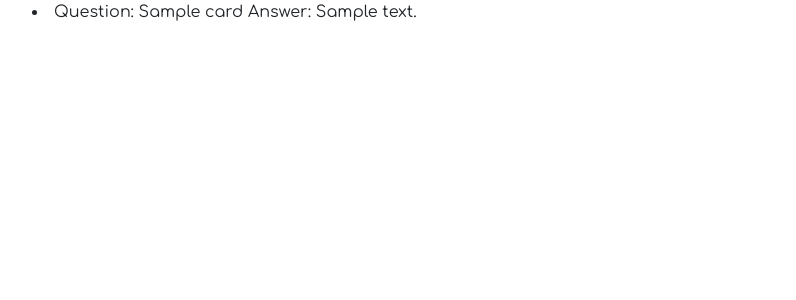
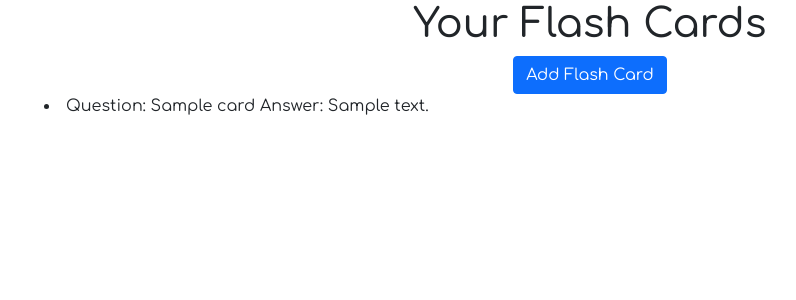
Before and after one commit to manish295/FlaskCards, a Flask app: page /set/1 in a window 1280 px wide. Shown: the top 300 px of the page, without its empty margins (50-846 px from the left). Run offline with Flask 2, Linux system fonts and the light colour scheme; a database or web service that is not in the repository returns one stand-in record (values such as "Sample title"); some libraries are stand-ins or nearby versions.

Commit message:
Added flash cards page

```diff
--- a/main.py
+++ b/main.py
@@ -56,6 +56,20 @@ def add_set():
     db.close()
     return json.dumps({"id": set_id, "name":name})
 
+@app.route("/add-card",  methods=["POST", "GET"])
+def add_card():
+    print("Incoming...")
+    print(request.get_json())
+    data = request.get_json()
+    question  = data["question"]
+    answer = data["answer"]
+    set_id = int(data["path"][5:])
+    print(set_id)
+    db = Database()
+    db.add_card(set_id, question, answer)
+    db.close()
+    return json.dumps({"question": question, "answer": answer})
+
 
 if __name__ == "__main__":
-    app.run(debug=True)
+    app.run(debug=True, host="0.0.0.0")
--- /dev/null
+++ b/static/flash.js
@@ -0,0 +1,46 @@
+$(document).ready(function() {
+    $('#addCardBtn').click(function () {
+        console.log("modal on");
+        $('#exampleModal').modal('show');
+    });
+
+    $('#closeModal').click(function() {
+        console.log("modal off");
+        $('#exampleModal').modal('hide');
+    });
+
+    $('#saveChanges').click(function() {
+        console.log("modal off");
+        var question = $('#questionField').val();
+        var answer = $('#answerField').val();
+        var path = window.location.pathname;
+        if (question == "" || answer == "") {
+            alert("Please fill out the fields!");
+            return;
+        }
+        postData({"question": question, "answer": answer, "path": path}, function(result) {
+            console.log(result);
+            var html = `
+                <li>Question: `+ result.question +` Answer: `+ result.answer +`</li>
+            `
+            $('#flashcards').append(html);
+        })
+        $('#exampleModal').modal('hide');
+    });
+
+});
+
+
+function postData(send, callback) {
+    $.ajax ({
+        type: 'POST',
+        contentType: 'application/json',
+        data: JSON.stringify(send),
+        dataType: 'json',
+        url: "/add-card",
+
+
+    }).done(function(data){
+        callback(data);
+    });
+}
--- a/templates/flashcards.html
+++ b/templates/flashcards.html
@@ -3,13 +3,41 @@
 {% block content %}
 
 <html>
+    <script src="https://cdnjs.cloudflare.com/ajax/libs/jquery/3.3.1/jquery.min.js"></script>
+    <script src="{{ url_for('static', filename='flash.js')}}"></script>
     <title>Flash Cards</title>
     <body>
-        {% if cards != None %}
-            {% for question, answer in cards %}
-                <li>Question: {{question}} Answer: {{answer}}</li>
-            {% endfor %}
-        {% endif %}
+        <section class="jumbotron text-center">
+            <div class="container">
+                <h1 class="jumbotron-heading">Your Flash Cards</h1>
+                <button type="button" id="addCardBtn" class="btn btn-primary">Add Flash Card</button>
+
+                <div class="modal fade" id="exampleModal" tabindex="-1" role="dialog" aria-labelledby="exampleModalLabel" aria-hidden="true">
+                    <div class="modal-dialog" role="document">
+                      <div class="modal-content">
+                        <div class="modal-header">
+                          <input type="text" class="form-control" id="questionField" placeholder="Enter Question">
+                        </div>
+                        <div class="modal-body">
+                            <input type="text" class="form-control" id="answerField" placeholder="Enter Answer">
+                        </div>
+                        <div class="modal-footer">
+                          <button type="button" id="closeModal" class="btn btn-secondary" data-dismiss="modal">Close</button>
+                          <button type="button" id="saveChanges" class="btn btn-primary">Save changes</button>
+                        </div>
+                      </div>
+                    </div>
+                  </div>
+            </div>
+        </section>
+        <div class="container" id="flashcards">
+            {% if cards != None %}
+                {% for question, answer in cards %}
+                    <li>Question: {{question}} Answer: {{answer}}</li>
+                {% endfor %}
+             {% endif %}
+        </div>
+
     </body>
 </html>
 
```
